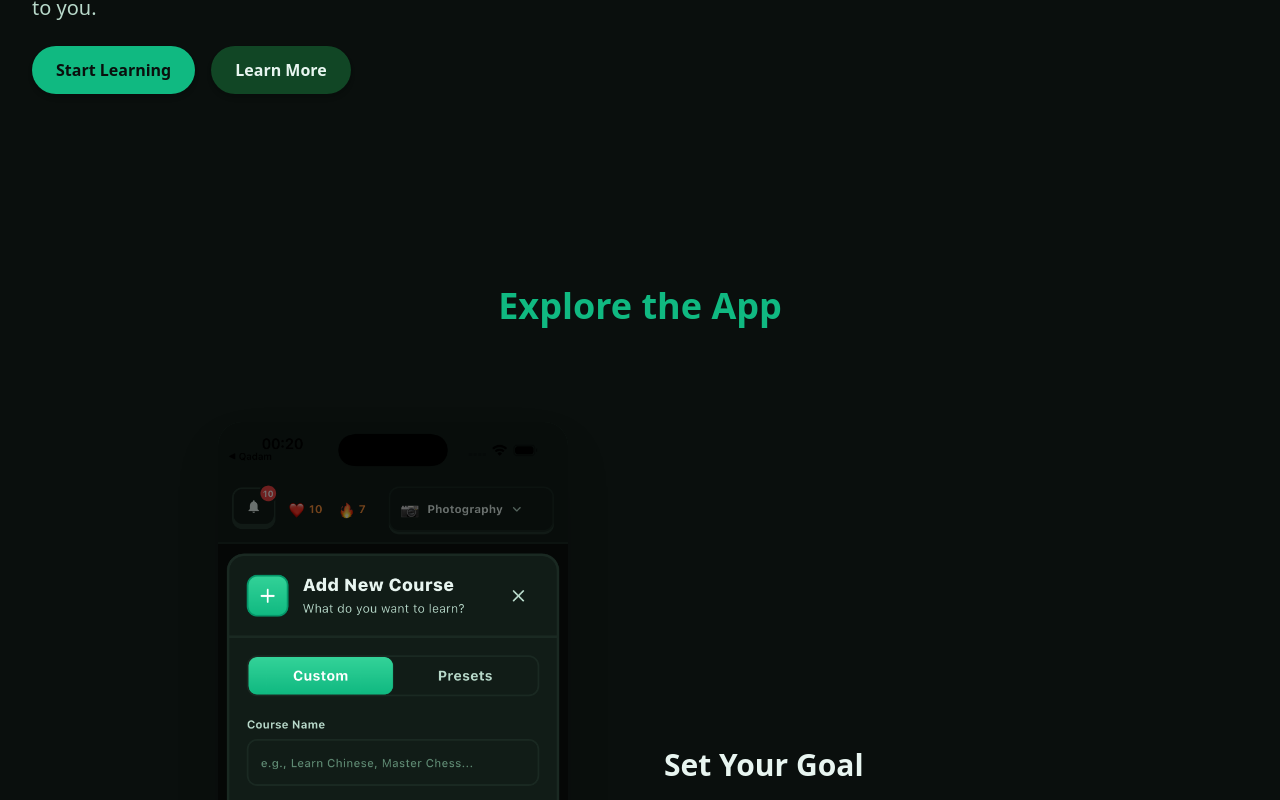
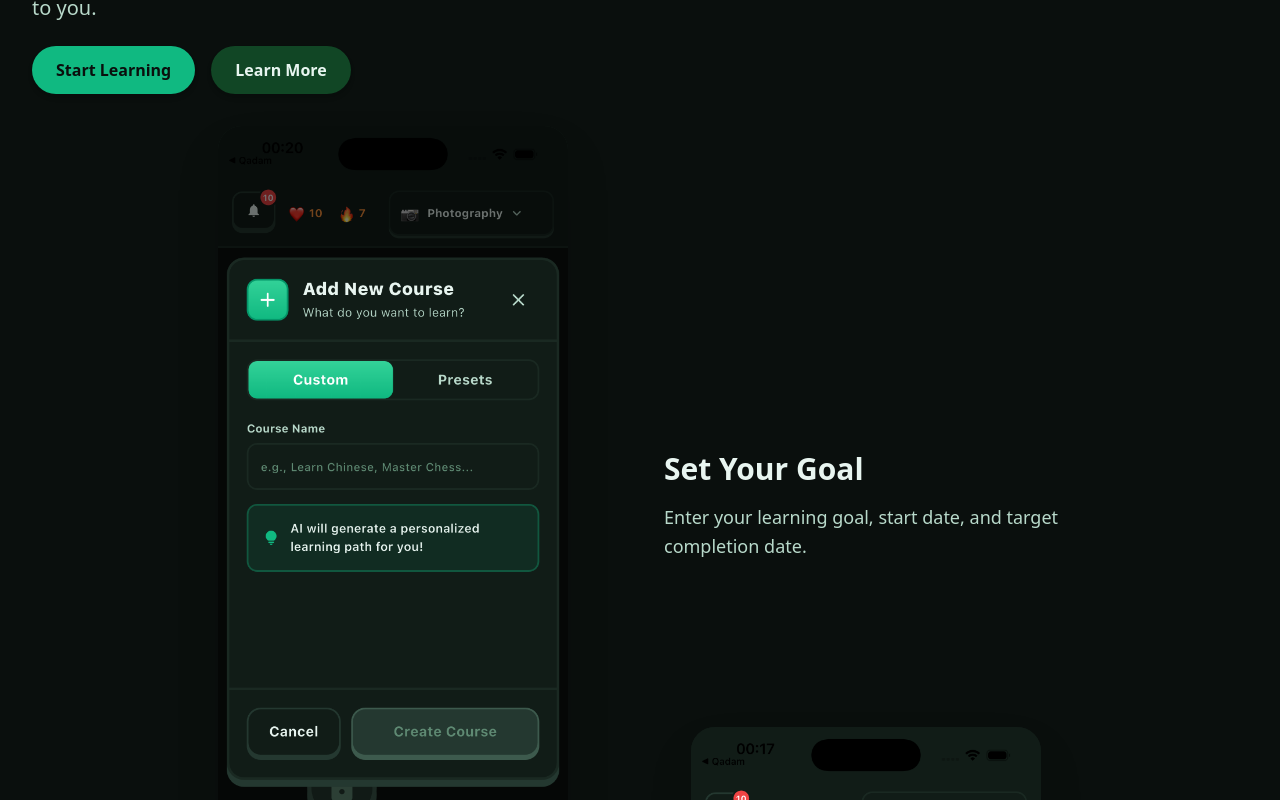
Before and after one commit to farab-ai/farab-landing, a React (Create React App) app: page / in a window 1280 px wide. Shown: the part 400-1200 px from the top of the page. Built offline with nearby package versions, Linux system fonts and the light colour scheme.

Commit message:
remove paddings

```diff
--- a/src/App.tsx
+++ b/src/App.tsx
@@ -39,8 +39,6 @@ export default function App() {
             </button>
           </div>
         </div>
-
-
       </header>
 
       <ScreensShowcase/>
--- a/src/ScreenShowcase.tsx
+++ b/src/ScreenShowcase.tsx
@@ -44,9 +44,6 @@ const screens: Screen[] = [
 export default function ScreensShowcase() {
   return (
     <section className="px-8 py-16 bg-[#0A0F0D] relative">
-      <h2 className="text-4xl font-extrabold text-[#10B981] text-center mb-24">
-        Explore the App
-      </h2>
       <div className="flex flex-col">
         {screens.map((screen, index) => {
           const isEven = index % 2 === 0;
@@ -56,7 +53,7 @@ export default function ScreensShowcase() {
               key={screen.alt}
               className={`flex flex-col md:flex-row items-center gap-12 max-w-5xl mx-auto relative`}
               style={{
-                marginTop: index === 0 ? 0 : "-15rem", // overlap effect
+                marginTop:  "-10rem", // overlap effect
                 zIndex: screens.length - index, // stacking
               }}
             >
```
